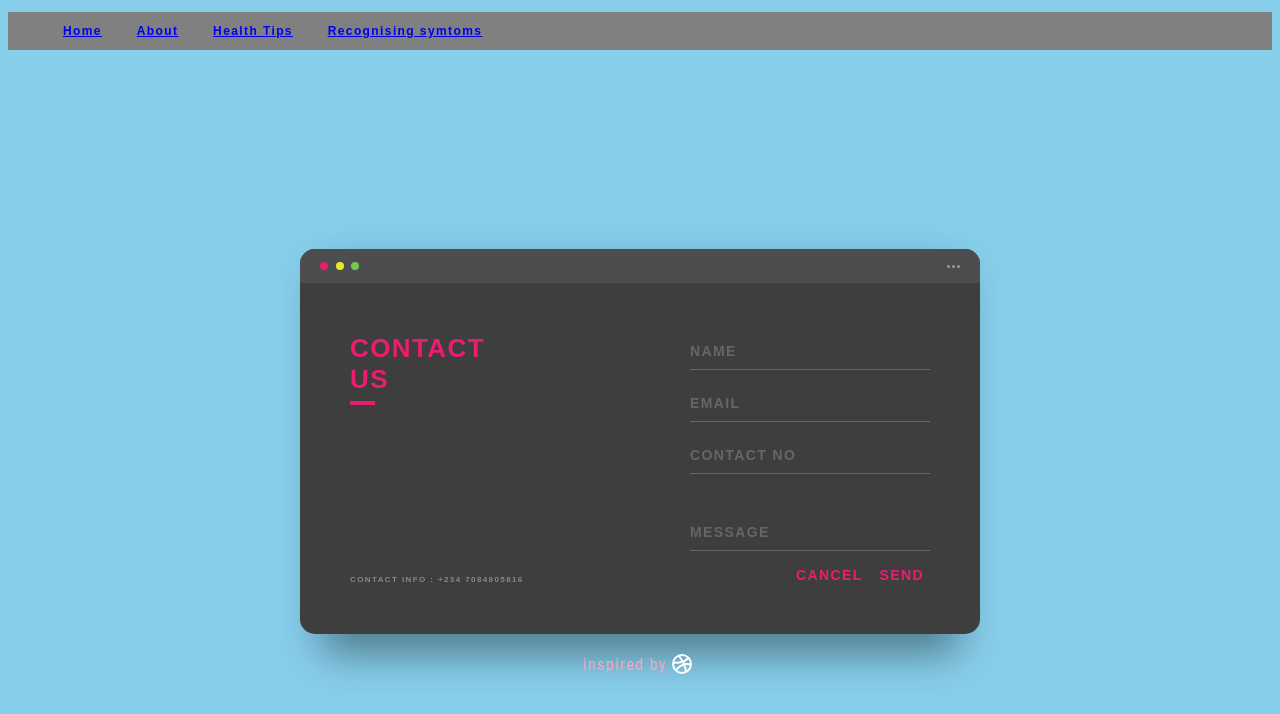
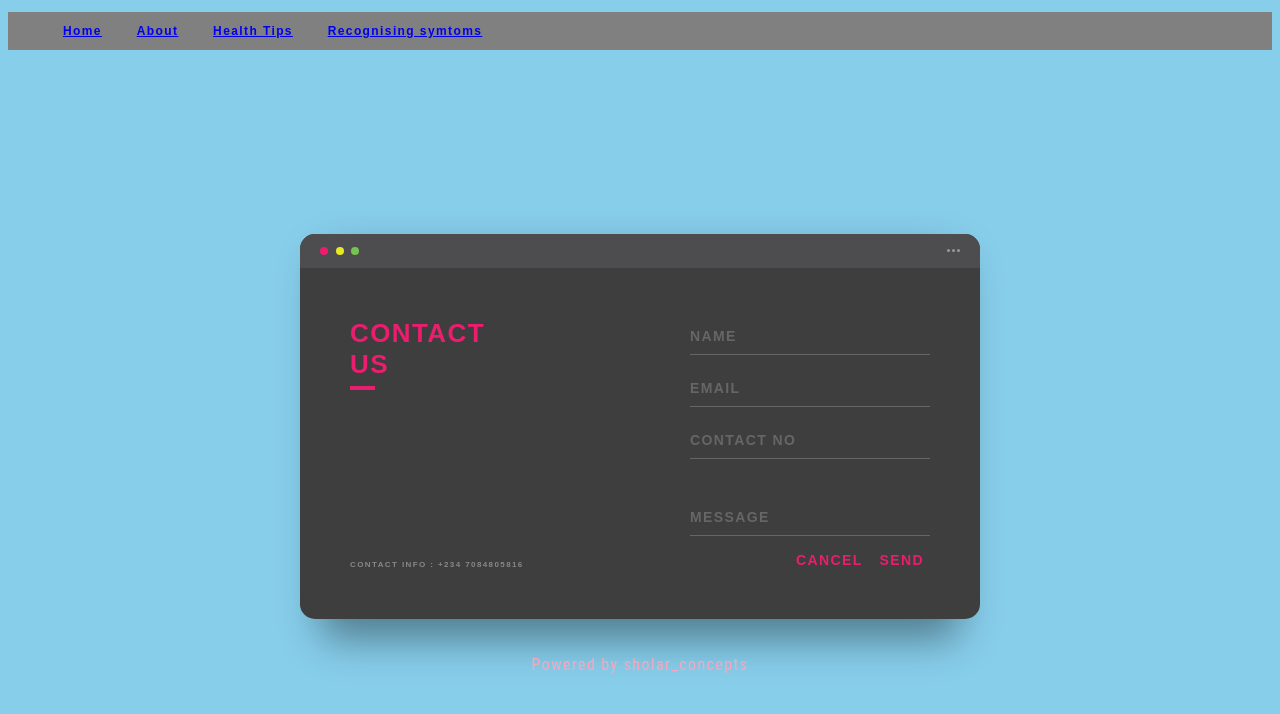
Before and after one commit to Ifeoluwa07/sample, a plain HTML site: page contact.html in a window 1280 px wide. Drawn offline with Linux system fonts and the light colour scheme.

Commit message:
Update contact.html

```diff
--- a/contact.html
+++ b/contact.html
@@ -63,18 +63,7 @@
       </div>
     </div>
     <div class="credits">
-      inspired by
-      <a class="credits-link" href="https://dribbble.com/shots/2666271-Contact" target="_blank">
-        <svg class="dribbble" viewBox="0 0 200 200">
-          <g stroke="#ffffff" fill="none">
-            <circle cx="100" cy="100" r="90" stroke-width="20"></circle>
-            <path d="M62.737004,13.7923523 C105.08055,51.0454853 135.018754,126.906957 141.768278,182.963345" stroke-width="20"></path>
-            <path d="M10.3787186,87.7261455 C41.7092324,90.9577894 125.850356,86.5317271 163.474536,38.7920951" stroke-width="20"></path>
-            <path d="M41.3611549,163.928627 C62.9207607,117.659048 137.020642,86.7137169 189.041451,107.858103" stroke-width="20"></path>
-          </g>
-        </svg>
-
-      </a>
+      <p>Powered by sholar_concepts
     </div>
   </div>
 </div>
```
